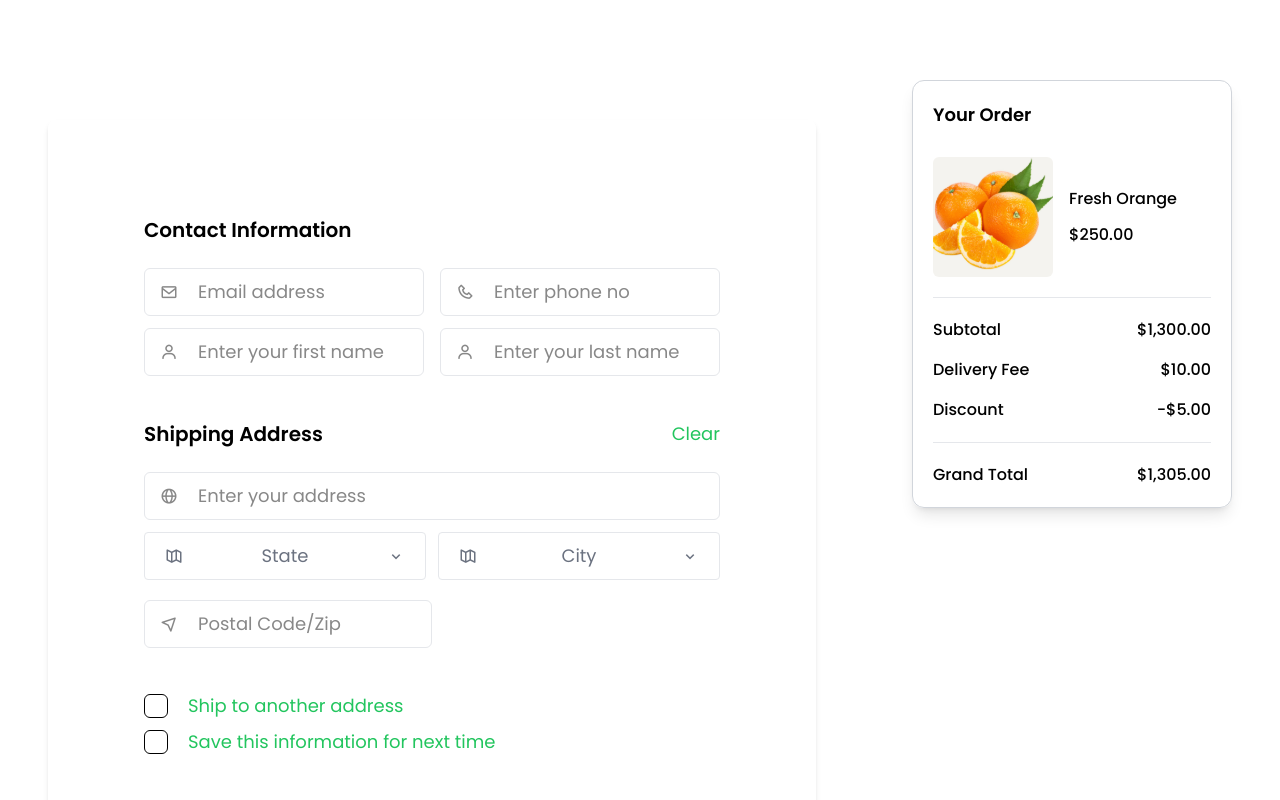
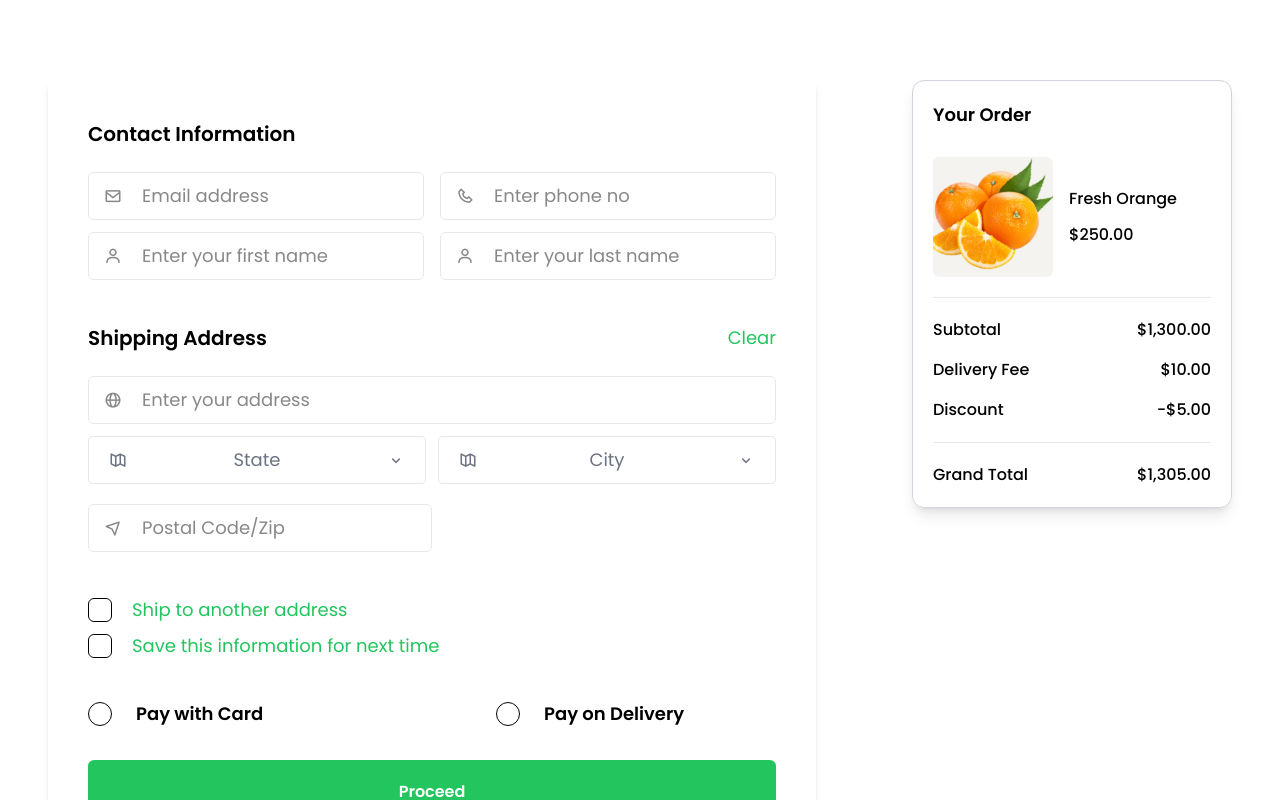
Before and after one commit to BayaSel/BayaSel, a React (Vite) app: page /checkout in a window 1280 px wide. Shown: the top 800 px of the page. Built offline with nearby package versions, Linux system fonts and the light colour scheme.

Commit message:
made form more interactive

```diff
--- a/src/components/Form/CheckoutForm/CheckoutForm.css
+++ b/src/components/Form/CheckoutForm/CheckoutForm.css
@@ -1,87 +1,99 @@
 /* General Styles */
 .checkout-container {
-    @apply flex justify-center items-center w-full md:w-3/4
-    lg:w-3/5 mx-auto box-border rounded-lg md:shadow-md mb-6 md:mt-10;
+    @apply flex justify-center items-center w-full md:w-full custom-1024:w-full
+    lg:w-3/5 mx-auto box-border rounded-lg md:shadow-md mb-6 transition-all duration-300 ease-in-out;
 }
 
 .checkout-form {
-    @apply w-full flex flex-col justify-between p-5 md:p-28 lg:p-24 gap-8;
+    @apply w-full flex flex-col justify-between p-5 custom-1280:p-10 md:p-16 lg:p-24 gap-8;
 }
 
+/* Contact Info and Shipping Address Headers */
 .contact-info h2, .shipping-add h2 {
-    @apply text-lg md:text-xl font-semibold;
+    @apply text-lg lg:text-xl font-semibold transition-colors duration-300 ease-in-out;
 }
 
 .contact-info h2 {
-    @apply mb-4 md:mb-6;
+    @apply mb-4 lg:mb-6;
 }
 
+.contact-info h2:hover, .shipping-add h2:hover {
+    @apply text-green-500;
+}
+
+/* Input Fields */
 .input-container {
     @apply relative w-full mb-3;
 }
 
 .input-container input {
-    @apply w-full h-10 md:h-12 text-base border rounded-md;
+    @apply w-full h-10 lg:h-12 text-base border rounded-md focus:border-green-500 transition-all duration-300 ease-in-out;
 }
 
+/* Placeholder Text */
 .placeholder {
-    @apply absolute left-1 top-1/2 text-xs md:text-lg pointer-events-none
-    p-3 flex items-center;
+    @apply absolute left-1 top-1/2 text-xs lg:text-lg pointer-events-none
+    p-3 flex items-center transition-all duration-300 ease-in-out;
     transform: translateY(-50%);
     color: #888;
 }
 
 .placeholder i {
-    @apply mr-2 md:mr-5;
+    @apply mr-2 lg:mr-5 transition-transform duration-300 ease-in-out;
 }
 
+/* Placeholder Interaction */
 .input-container input:focus + .placeholder,
 .input-container input:not(:placeholder-shown) + .placeholder {
-    display: none;
+    @apply opacity-0 transition-opacity duration-300 ease-in-out;
 }
 
+/* Info Rows */
 .info {
-    @apply flex flex-row gap-4;
+    @apply flex flex-row gap-4 transition-transform duration-300 ease-in-out;
 }
 
+/* Shipping Section */
 .shipping-add .shipping {
-    @apply flex justify-between items-center mb-4 md:mb-6;
+    @apply flex justify-between items-center mb-4 lg:mb-6;
 }
 
 .shipping-add .shipping p {
-    @apply text-green-500 text-base md:text-lg;
+    @apply text-green-500 text-base lg:text-lg transition-colors duration-300 ease-in-out;
 }
 
 .shipping-info {
     @apply flex flex-col;
 }
 
+/* Dropdown */
 .dropdown-container {
-    @apply flex w-full relative gap-3 mb-3 md:mb-5;
+    @apply flex w-full relative gap-3 mb-3 lg:mb-5;
 }
 
 .dropdown {
-    @apply relative w-full md:w-2/4 h-10 md:h-12;
+    @apply relative w-full md:w-2/4 h-10 lg:h-12;
 }
 
 .dropdown-header {
     @apply flex justify-between items-center h-10 md:h-12 p-4 md:p-5 cursor-pointer
-    bg-white border rounded text-gray-500 text-xs md:text-lg;
+    bg-white border rounded text-gray-500 text-xs lg:text-lg transition-colors duration-300 ease-in-out hover:border-green-500;
 }
 
+/* Checkbox */
 .check {
-    @apply flex items-center gap-3 mb-2 rounded-md text-sm md:text-lg;
+    @apply flex items-center gap-3 mb-2 rounded-md text-sm lg:text-lg;
 }
 
 .check label{
-    @apply mr-2 text-green-500 text-sm md:text-lg;
+    @apply mr-2 text-green-500 text-sm lg:text-lg transition-colors duration-300 ease-in-out;
 }
 
-.radios{
-    @apply flex justify-between md:justify-start md:gap-96 items-center;
+.radios {
+    @apply flex md:justify-start md:gap-40 custom-1280:gap-32 lg:gap-80 items-center;
 }
 
-/* Specific Styles */
+/* Address Input */
 .address-input {
     @apply w-full;
 }
@@ -90,6 +102,7 @@
     @apply w-full md:w-1/2;
 }
 
+/* Submit Button */
 .btn {
-    @apply text-white font-semibold bg-green-500 rounded-md h-12 md:h-16;
+    @apply text-white font-semibold bg-green-500 rounded-md h-12 lg:h-16 hover:bg-green-600 focus:outline-none focus:ring-2 focus:ring-green-400 transition-all duration-300 ease-in-out;
 }
```
